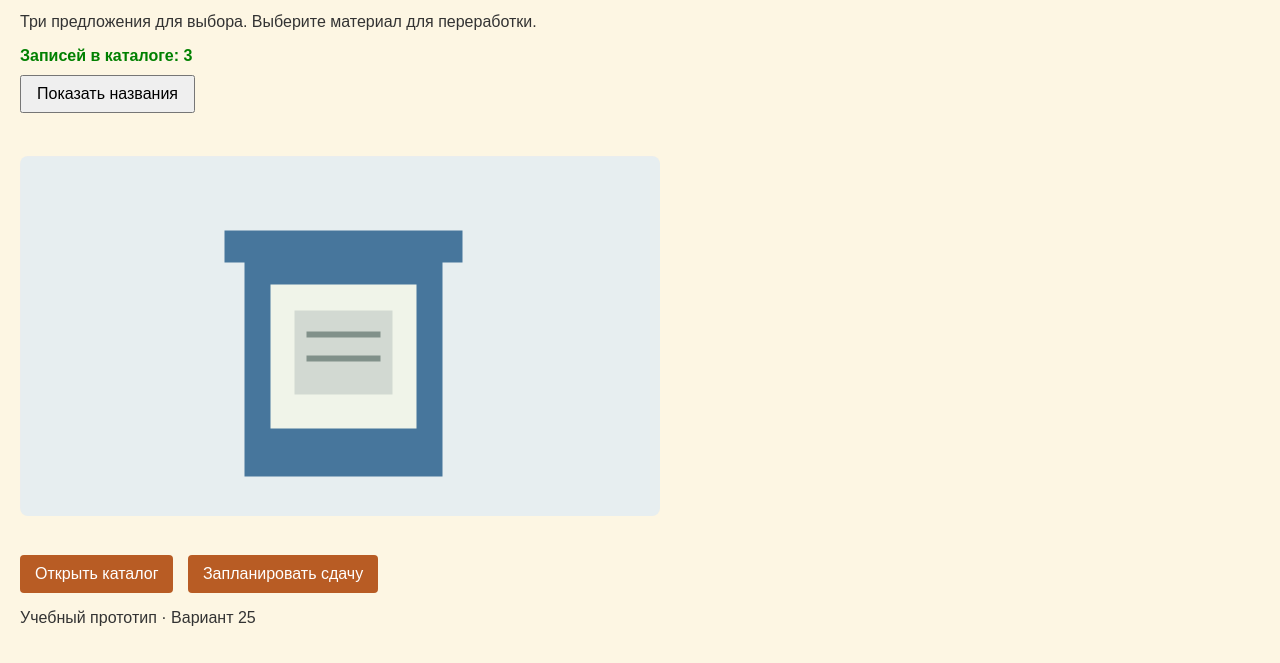
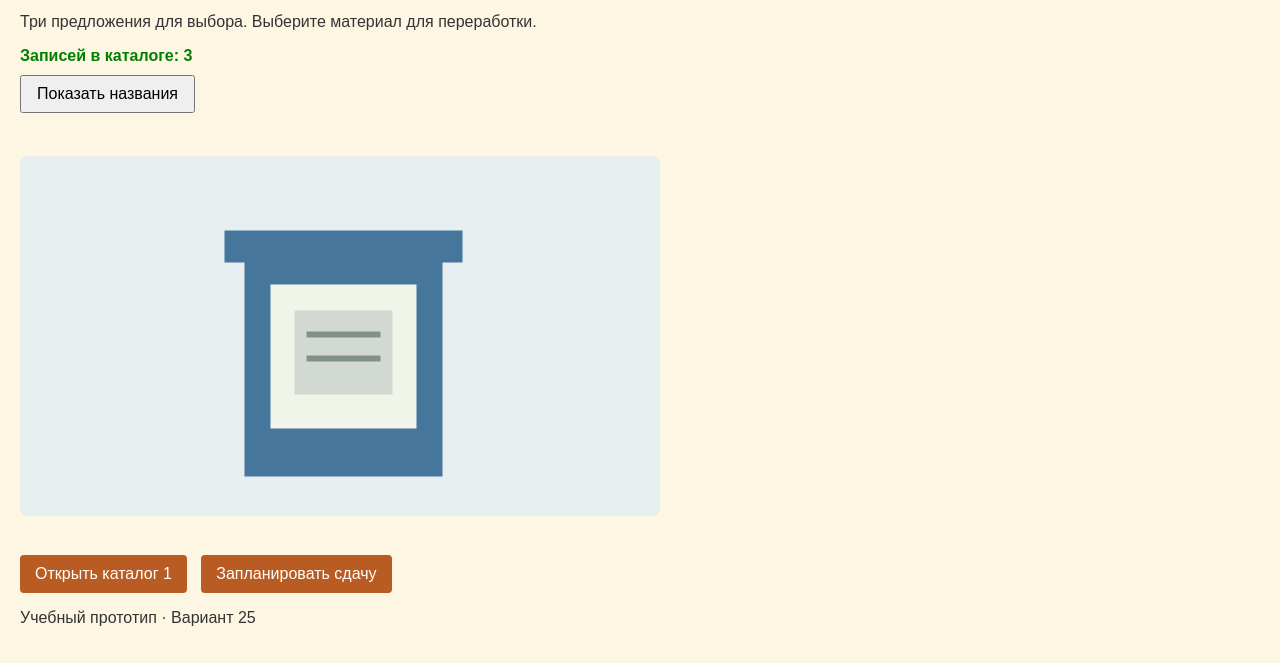
Before and after one commit to polinarudomaha59-crypto/-3, a plain HTML site: page index.html in a window 1280 px wide. Shown: the part 217-880 px from the top of the page. Drawn offline with Linux system fonts and the light colour scheme.

```diff
--- a/index.html
+++ b/index.html
@@ -108,7 +108,7 @@
         <img src="images/item1.png" alt="Бумага, подготовленная к переработке">
 
         <p style="margin-top: 20px;">
-            <a class="btn" href="catalog.html">Открыть каталог</a>
+            <a class="btn" href="catalog.html">Открыть каталог 1</a>
             <a class="btn" href="form.html">Запланировать сдачу</a>
         </p>
     </main>
```
